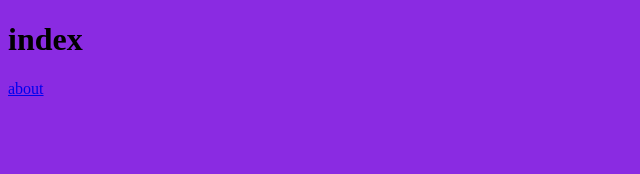
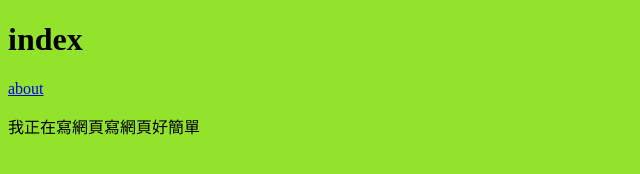
Before and after one commit to chioujingyao/new-project, a plain HTML site: page index.html in a window 1280 px wide. Shown: the whole page, without its empty margins (0-640 px from the left). Drawn offline with Linux system fonts and the light colour scheme.

Commit message:
修改內容

```diff
--- a/index.html
+++ b/index.html
@@ -10,5 +10,6 @@
 <body>
     <h1>index</h1>
     <a href="./about.html">about</a>
+    <p>我正在寫網頁寫網頁好簡單</p>
 </body>
 </html>
--- a/style/all.css
+++ b/style/all.css
@@ -1,4 +1,4 @@
 @charset "utf-8";
 body {
-    background-color: blueviolet;
+    background-color: rgb(147, 226, 43);
 }
```
Also changed, not shown: about.html (+1 -0 lines).
